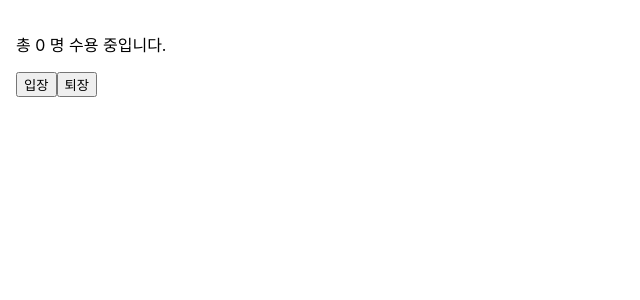
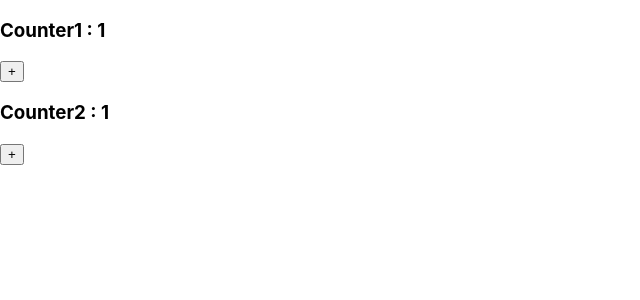
Before and after one commit to oowtl/first-met-react-practice, a React (Create React App) app: page / in a window 1280 px wide. Shown: the top 300 px of the page, without its empty margins (0-640 px from the left). Built offline with nearby package versions, Linux system fonts and the light colour scheme.

Commit message:
feat : chapter 14 - 외부에서 상태를 관리하기 - 객체의 변경 감지 불가

```diff
--- /dev/null
+++ b/src/chapter_14/experiment/CouterStore.jsx
@@ -0,0 +1,44 @@
+import React from "react";
+import { createStore } from "./store";
+import { UseStore } from "./hooks/UseStore";
+
+const store = createStore({ count: 1 });
+
+function Counter1() {
+  const [state, setState] = UseStore(store);
+
+  const handleClick = () => {
+    setState((prevState) => ({ count: prevState.count + 1 }));
+  };
+
+  return (
+    <>
+      <h3>Counter1 : {state.count}</h3>
+      <button onClick={handleClick}> + </button>
+    </>
+  );
+}
+
+function Counter2() {
+  const [state, setState] = UseStore(store);
+
+  const handleClick = () => {
+    setState((prevState) => ({ count: prevState.count + 1 }));
+  };
+
+  return (
+    <>
+      <h3>Counter2 : {state.count}</h3>
+      <button onClick={handleClick}> + </button>
+    </>
+  );
+}
+
+export default function CouterStore() {
+  return (
+    <div>
+      <Counter1 />
+      <Counter2 />
+    </div>
+  );
+}
--- /dev/null
+++ b/src/chapter_14/experiment/hooks/UseStore.jsx
@@ -0,0 +1,17 @@
+import { useEffect, useState } from "react";
+
+// Store 를 사용할 수 있는 커스텀 훅
+// 단점 : 객체의 경우에 필요한 것을 선택적으로 렌더링할 수 없다.
+export const UseStore = (store) => {
+  const [state, setState] = useState(() => store.get());
+
+  useEffect(() => {
+    const unsubscribe = store.subscribe(() => {
+      setState(store.get());
+    });
+
+    return unsubscribe;
+  }, [store]);
+
+  return [state, store.set];
+};
--- /dev/null
+++ b/src/chapter_14/experiment/store.js
@@ -0,0 +1,33 @@
+// state 를 외부에서 관리하기 위한 함수
+export const createStore = (initialState) => {
+  // initialState 를 함수로 초기화할 때는 실행시켜준다.
+  let state =
+    typeof initialState !== "function" ? initialState : initialState();
+
+  // 어떠한 타입도 다 넣어줄 수 있는 Set 에 callback 함수를 할당한다.
+  const callbacks = new Set();
+
+  // 최신 state 리턴
+  const get = () => state;
+
+  // state 변경
+  const set = (nextState) => {
+    state = typeof nextState === "function" ? nextState(state) : nextState;
+
+    // 변경에 따른 callback 함수 실행
+    callbacks.forEach((callback) => callback());
+    return state;
+  };
+
+  // callback 함수 등록
+  const subscribe = (callback) => {
+    callbacks.add(callback);
+
+    // 클린업 함수 리턴
+    return () => {
+      callbacks.delete(callback);
+    };
+  };
+
+  return { get, set, subscribe };
+};
--- a/src/index.js
+++ b/src/index.js
@@ -14,10 +14,11 @@ import reportWebVitals from "./reportWebVitals";
 // import TestPropsDrilling from "./chapter_07/experiment/context/ComparePropsDrilling";
 // import TestImperativeHandle from "./chapter_07/experiment/ref/TestImperativeHandle";
 // import TestUseMemo from "./chapter_07/experiment/memo/TestMemoization";
-import Accommodate from "./chapter_07/Accommodate";
+// import Accommodate from "./chapter_07/Accommodate";
 // import ConfirmButton from "./chapter_08/ConfirmButton";
 // import ConfirmButtonFC from "./chapter_08/ConfirmButton";
 // import LandingPage from "./chapter_09/LandingPage";
+import CouterStore from "./chapter_14/experiment/CouterStore";
 
 const root = ReactDOM.createRoot(document.getElementById("root"));
 
@@ -96,11 +97,11 @@ const root = ReactDOM.createRoot(document.getElementById("root"));
 // );
 
 // chapter 07
-root.render(
-  <React.StrictMode>
-    <Accommodate />
-  </React.StrictMode>
-);
+// root.render(
+//   <React.StrictMode>
+//     <Accommodate />
+//   </React.StrictMode>
+// );
 
 // chapter 08
 // root.render(
@@ -119,6 +120,15 @@ root.render(
 //   </React.StrictMode>
 // );
 
+// chapter 14
+
+// TEST STORE
+root.render(
+  <React.StrictMode>
+    <CouterStore />
+  </React.StrictMode>
+);
+
 // If you want to start measuring performance in your app, pass a function
 // to log results (for example: reportWebVitals(console.log))
 // or send to an analytics endpoint. Learn more: https://bit.ly/CRA-vitals
```
